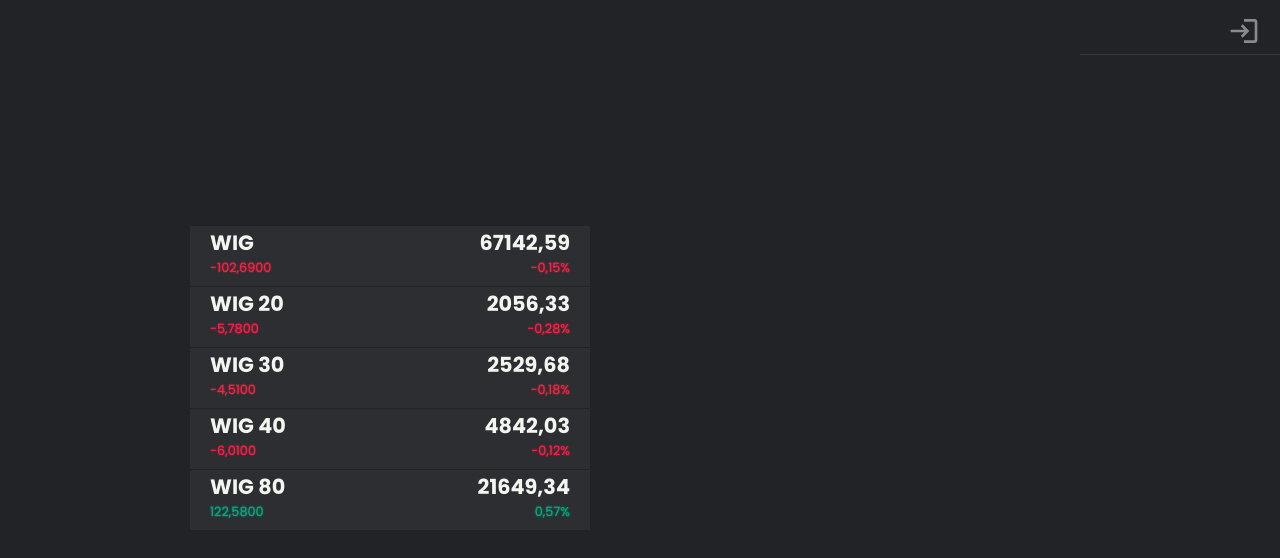
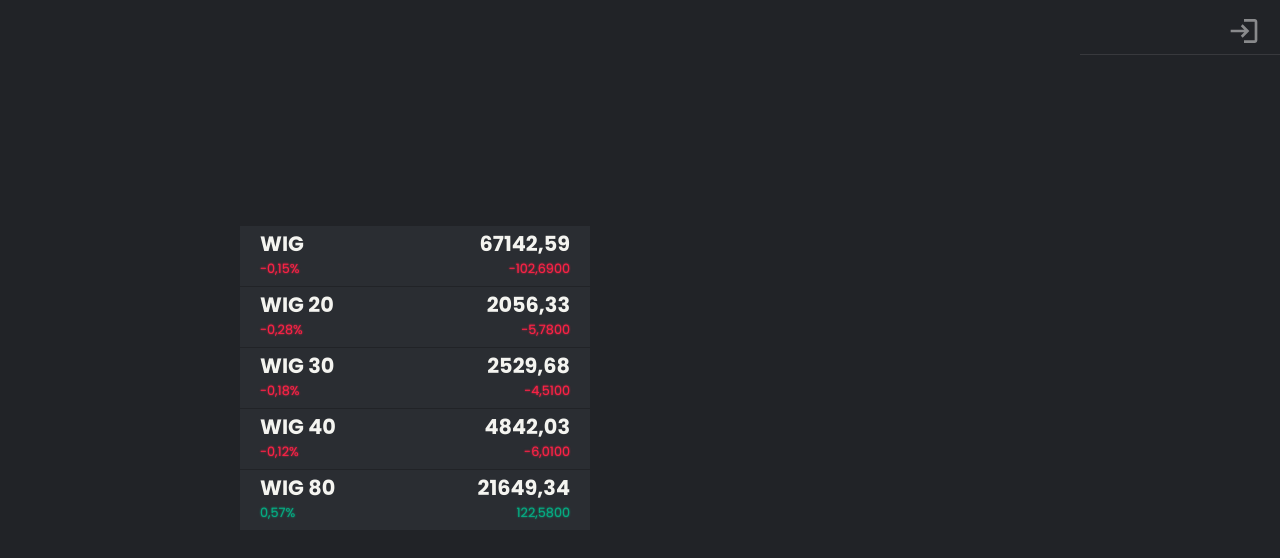
Before and after one commit to Desmord/Stocks, a React (Create React App) app in the folder client/: page / in a window 1280 px wide. Shown: the top 558 px of the page. Built offline with nearby package versions, Linux system fonts and the light colour scheme.

Commit message:
wigs component refactor

```diff
--- a/client/src/Components/Pages/Home/Wigs/Wigs.module.scss
+++ b/client/src/Components/Pages/Home/Wigs/Wigs.module.scss
@@ -8,20 +8,23 @@
     padding: 30px;
 
     .index {
-        width: 400px;
+        width: 350px;
         height: 60px;
         margin-top: 1px;
         padding: 5px 20px;
         display: grid;
-        grid-template-columns: 230px 130px;
+        grid-template-columns: 205px 105px;
         grid-template-rows: 30px 20px;
-        background-color: rgba(255, 255, 255, 0.05);
+        background-color: hsl(220, 8%, 18%);
+        border-top: 1px solid rgba(255,255,255,0.0);
+        border-bottom: 1px solid rgba(255,255,255,0.0);
         opacity: 0;
         color: $color-light-grey;
         animation-name: show;
         animation-duration: 0.5s;
         animation-fill-mode: forwards;
         animation-timing-function: ease-in-out;
+        transition: $transition;
 
         @for $i from 1 through 5 {
             &:nth-of-type(#{$i}) {
@@ -48,6 +51,13 @@
         span:nth-of-type(4) {
             text-align: right;
         }
+
+        &:hover {
+            transform: scale(1.3);
+            border-top: 1px solid rgba(255,255,255,0.1);
+            border-bottom: 1px solid rgba(255,255,255,0.1);
+            z-index: 2;
+        }
     }
 }
 
--- a/client/src/Components/Pages/Home/Wigs/Wigs.tsx
+++ b/client/src/Components/Pages/Home/Wigs/Wigs.tsx
@@ -26,17 +26,17 @@ const Wigs = ({ indexes }: { indexes: INDEX[] }) => {
                         <span>{stockIndex.mainValue}</span>
                         <span
                             className={`
+                                ${isLoss(stockIndex.percentageChange) ? styles.loss : ``}
+                                ${isProfit(stockIndex.percentageChange) ? styles.profit : ``}
+                            `}>
+                            {stockIndex.percentageChange}%
+                        </span>
+                        <span
+                            className={`
                                 ${isLoss(stockIndex.valueChange) ? styles.loss : ``}
                                 ${isProfit(stockIndex.valueChange) ? styles.profit : ``}
                             `}>
                             {stockIndex.valueChange}
-                        </span>
-                        <span
-                            className={`
-                                ${isLoss(stockIndex.percentageChange) ? styles.loss : ``}
-                                ${isProfit(stockIndex.percentageChange) ? styles.profit : ``}
-                            `}>
-                            {stockIndex.percentageChange}%
                         </span>
                     </div>
                 )
```
